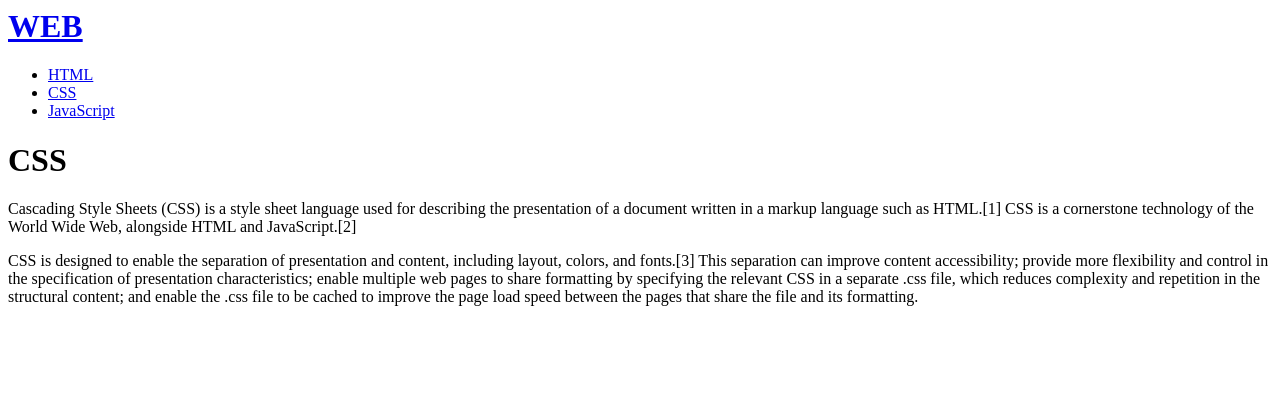
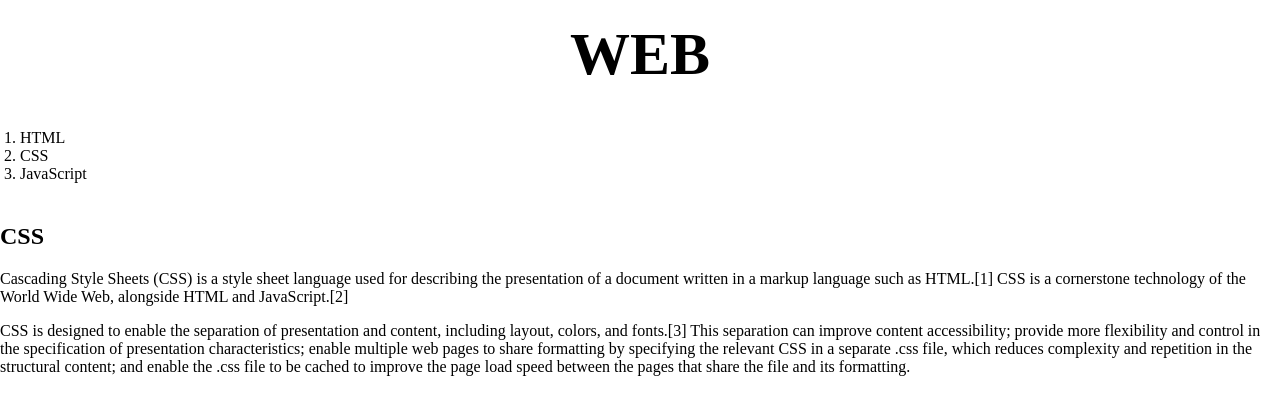
Before and after one commit to lhj0954/webhosting, a plain HTML site: page 2.html in a window 1280 px wide. Drawn offline with Linux system fonts and the light colour scheme.

Commit message:
Add files via upload

```diff
--- a/2.html
+++ b/2.html
@@ -3,21 +3,25 @@
 <header>
   <title>Tnut HTML</title>
   <meta charset="utf-8">
+  <link rel="stylesheet" href="style.css">
 </header>
 
 <body>
   <h1><a href="index.html">WEB</a></h1>
-  <ul>
-    <li><a href="1.html">HTML</a></li>
-    <li><a href="2.html">CSS</a></li>
-    <li><a href="3.html">JavaScript</a></li>
-  </ul>
+  <div id="grid">
+    <ol>
+      <li><a href="1.html">HTML</a></li>
+      <li><a href="2.html">CSS</a></li>
+      <li><a href="3.html">JavaScript</a></li>
+    </ol>
 
-  <h1>CSS</h1>
+    <div>
+      <h2>CSS</h2>
 
-  <p>Cascading Style Sheets (CSS) is a style sheet language used for describing the presentation of a document written in a markup language such as HTML.[1] CSS is a cornerstone technology of the World Wide Web, alongside HTML and JavaScript.[2]</p>
+      <p>Cascading Style Sheets (CSS) is a style sheet language used for describing the presentation of a document written in a markup language such as HTML.[1] CSS is a cornerstone technology of the World Wide Web, alongside HTML and JavaScript.[2]</p>
 
-  <p>CSS is designed to enable the separation of presentation and content, including layout, colors, and fonts.[3] This separation can improve content accessibility; provide more flexibility and control in the specification of presentation characteristics; enable multiple web pages to share formatting by specifying the relevant CSS in a separate .css file, which reduces complexity and repetition in the structural content; and enable the .css file to be cached to improve the page load speed between the pages that share the file and its formatting.
-  </p>
+      <p>CSS is designed to enable the separation of presentation and content, including layout, colors, and fonts.[3] This separation can improve content accessibility; provide more flexibility and control in the specification of presentation characteristics; enable multiple web pages to share formatting by specifying the relevant CSS in a separate .css file, which reduces complexity and repetition in the structural content; and enable the .css file to be cached to improve the page load speed between the pages that share the file and its formatting.</p>
+    </div>
+  </div>
 </body>
 </html>
--- /dev/null
+++ b/style.css
@@ -0,0 +1,35 @@
+a {
+  color: black;
+  text-decoration: none;
+}
+h1 {
+  font-size: 60px;
+  text-align: center;
+  border-bottom: 1px solid gray;
+  margin:0;
+  padding: 20px;
+}
+body {
+  margin: 0;
+}
+#grid {
+  display: grid;
+  grid-template-columns: 150px 1fr;
+}
+#grid ol {
+  border-right: 1px solid gray;
+  width: 100;
+  margin: 0;
+  padding: 20;
+}
+@media(min-width:713px) {
+  #grid {
+    display: block;
+  }
+  #grid ol {
+    border-right: none;
+  }
+  h1 {
+    border-bottom: none;
+  }
+}
```
Also changed, not shown: box.html (added, +21 -0 lines), grid.html (added, +21 -0 lines), index.html (+22 -2 lines), media-query.html (added, +23 -0 lines).
